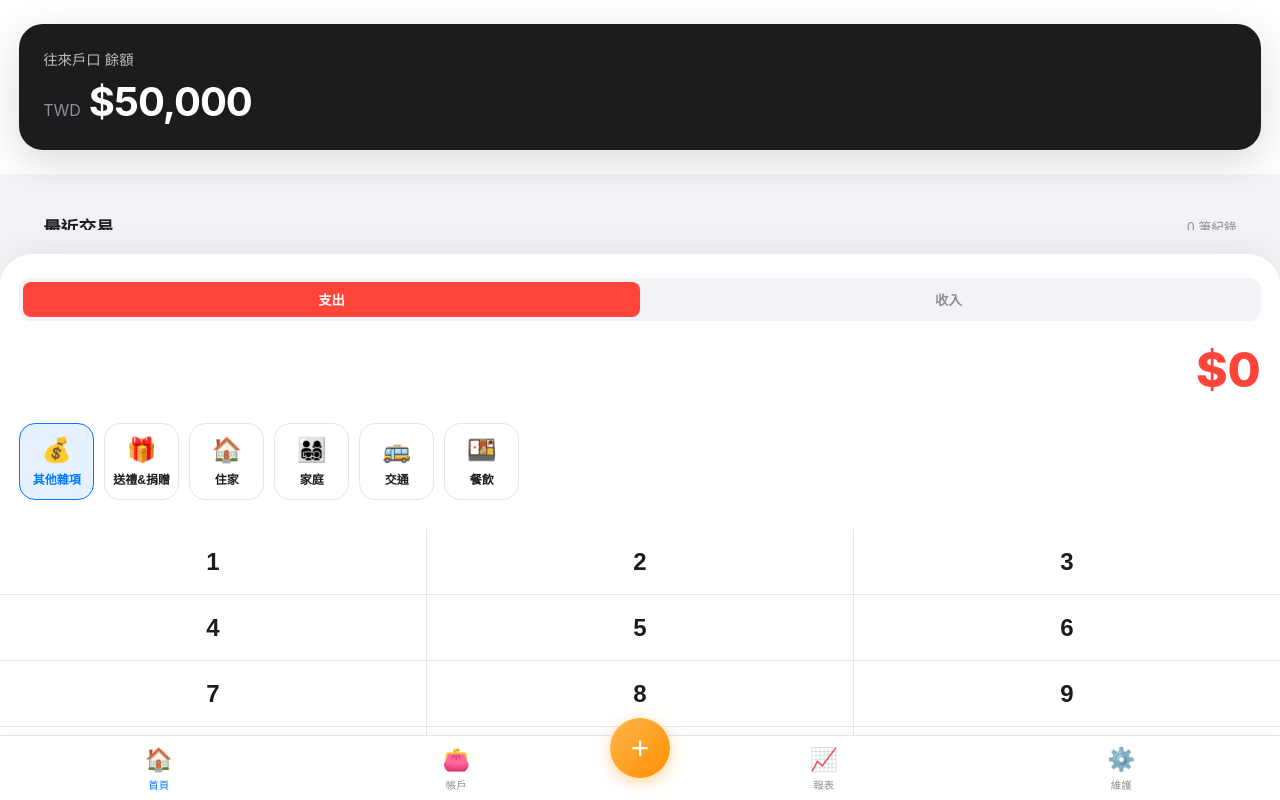
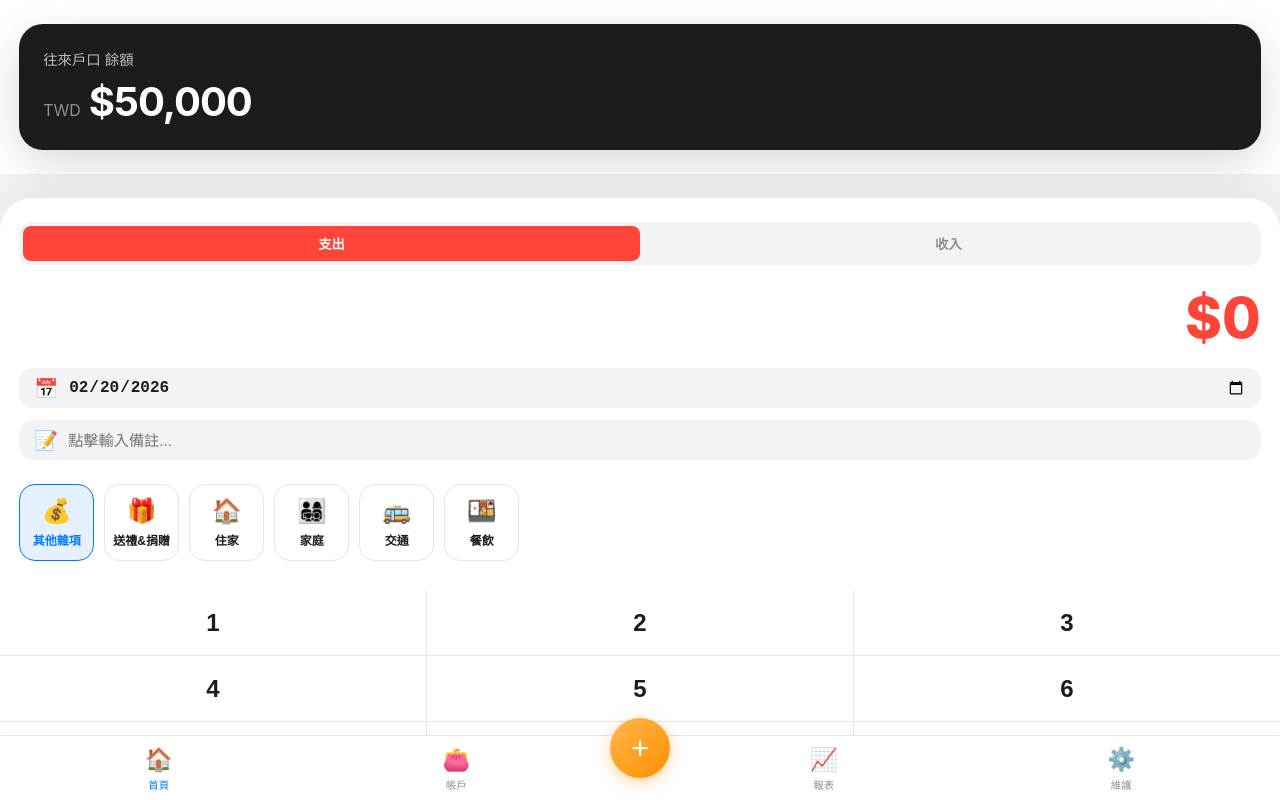
Before and after one commit to dalemiao3721/quick-money, a Next.js app: page / in a window 1280 px wide. Built offline with nearby package versions, Linux system fonts and the light colour scheme.

Commit message:
Home UI Update: Remove recent transactions, add date picker and note input field

```diff
--- a/src/app/page.tsx
+++ b/src/app/page.tsx
@@ -23,6 +23,10 @@ export default function Home() {
   const [transactions, setTransactions] = useState<Transaction[]>([]);
   const [categories, setCategories] = useState<Category[]>([]);
   const [accounts, setAccounts] = useState<Account[]>(INITIAL_ACCOUNTS);
+
+  // Home Input States (NEW)
+  const [txDate, setTxDate] = useState(new Date().toISOString().split('T')[0]);
+  const [txNote, setTxNote] = useState("");
 
   // Report States (V5 New)
   const [reportView, setReportView] = useState<'category' | 'trend'>('category');
@@ -164,8 +168,9 @@ export default function Home() {
       type: activeType as any,
       categoryId: selectedCatId,
       accountId: selectedAccountId,
-      date: now.toLocaleDateString(),
+      date: txDate, // 使用選取的日期
       time: now.toLocaleTimeString([], { hour: '2-digit', minute: '2-digit' }),
+      note: txNote, // 使用輸入的備註
       status: '已完成'
     };
 
@@ -179,6 +184,7 @@ export default function Home() {
     }));
 
     setAmount("0");
+    setTxNote(""); // 重置備註
     if (window.navigator.vibrate) window.navigator.vibrate([10]);
   };
 
@@ -265,33 +271,7 @@ export default function Home() {
               ))}
             </div>
 
-            <div className="history-section" style={{ background: 'transparent', margin: '0 1.2rem 1.5rem' }}>
-              <div className="history-header" style={{ marginBottom: '1rem' }}>
-                <h2 className="history-title" style={{ fontSize: '1.1rem', color: '#1c1c1e' }}>最近交易</h2>
-                <span style={{ fontSize: "0.8rem", color: "#8e8e93" }}>{transactions.length} 筆紀錄</span>
-              </div>
-              {transactions.length === 0 ? (
-                <div style={{ padding: '2rem', textAlign: 'center', color: '#8e8e93', background: '#fff', borderRadius: '16px' }}>尚未有紀錄</div>
-              ) : (
-                <div style={{ display: 'flex', flexDirection: 'column', gap: '10px' }}>
-                  {transactions.slice(0, 5).map((tx) => {
-                    const cat = categories.find(c => c.id === tx.categoryId);
-                    return (
-                      <div key={tx.id} className="history-item" onClick={() => { setSelectedTx(tx); setCurrentScreen('tx_detail'); }} style={{ background: '#fff', borderRadius: '16px', padding: '12px 16px', boxShadow: '0 2px 6px rgba(0,0,0,0.02)' }}>
-                        <div className="history-item-icon" style={{ background: '#f2f2f7', width: '40px', height: '40px', borderRadius: '12px', fontSize: '1.2rem' }}>{cat?.icon || "❓"}</div>
-                        <div className="history-item-info">
-                          <div className="history-item-label" style={{ fontSize: '0.95rem', fontWeight: '600', color: '#1c1c1e' }}>{cat?.label}</div>
-                          <div className="history-item-time" style={{ fontSize: '0.75rem', color: '#8e8e93' }}>{tx.date} · {tx.time}</div>
-                        </div>
-                        <div className={`history-item-amount ${tx.type}`} style={{ fontWeight: '700', fontSize: '1rem' }}>
-                          {tx.type === 'income' ? '+' : '-'}${tx.amount.toLocaleString()}
-                        </div>
-                      </div>
-                    );
-                  })}
-                </div>
-              )}
-            </div>
+            {/* 移除歷史紀錄區域，騰出空間給備註與日期 */}
 
             <div style={{ background: '#fff', borderTopLeftRadius: '32px', borderTopRightRadius: '32px', boxShadow: '0 -10px 30px rgba(0,0,0,0.05)', padding: '1.5rem 1.2rem 0' }}>
               <div className="type-selector" style={{ background: '#f2f2f7', marginBottom: '1.2rem' }}>
@@ -299,10 +279,33 @@ export default function Home() {
                 <button className={`type-tab ${activeType === 'income' ? 'active income' : ''}`} onClick={() => setActiveType('income')}>收入</button>
               </div>
 
-              <div className="input-display" style={{ textAlign: 'center', marginBottom: '1.5rem' }}>
-                <span style={{ fontSize: '3rem', fontWeight: '800', color: activeType === 'income' ? 'var(--income)' : 'var(--expense)' }}>
+              <div className="input-display" style={{ textAlign: 'center', marginBottom: '1rem' }}>
+                <span style={{ fontSize: '3.5rem', fontWeight: '800', color: activeType === 'income' ? 'var(--income)' : 'var(--expense)' }}>
                   ${parseInt(amount).toLocaleString()}
                 </span>
+              </div>
+
+              {/* 日期與備註輸入 (NEW) */}
+              <div style={{ display: 'flex', flexDirection: 'column', gap: '12px', marginBottom: '1.5rem' }}>
+                <div style={{ display: 'flex', alignItems: 'center', background: '#f2f2f7', borderRadius: '14px', padding: '8px 15px' }}>
+                  <span style={{ fontSize: '1.2rem', marginRight: '10px' }}>📅</span>
+                  <input
+                    type="date"
+                    value={txDate}
+                    onChange={(e) => setTxDate(e.target.value)}
+                    style={{ border: 'none', background: 'transparent', flex: 1, fontSize: '1rem', color: '#1c1c1e', fontWeight: '600', outline: 'none' }}
+                  />
+                </div>
+                <div style={{ display: 'flex', alignItems: 'center', background: '#f2f2f7', borderRadius: '14px', padding: '8px 15px' }}>
+                  <span style={{ fontSize: '1.2rem', marginRight: '10px' }}>📝</span>
+                  <input
+                    type="text"
+                    placeholder="點擊輸入備註..."
+                    value={txNote}
+                    onChange={(e) => setTxNote(e.target.value)}
+                    style={{ border: 'none', background: 'transparent', flex: 1, fontSize: '0.95rem', color: '#1c1c1e', outline: 'none' }}
+                  />
+                </div>
               </div>
 
               <div className="category-mini-grid" style={{ marginBottom: '1.5rem' }}>
```
